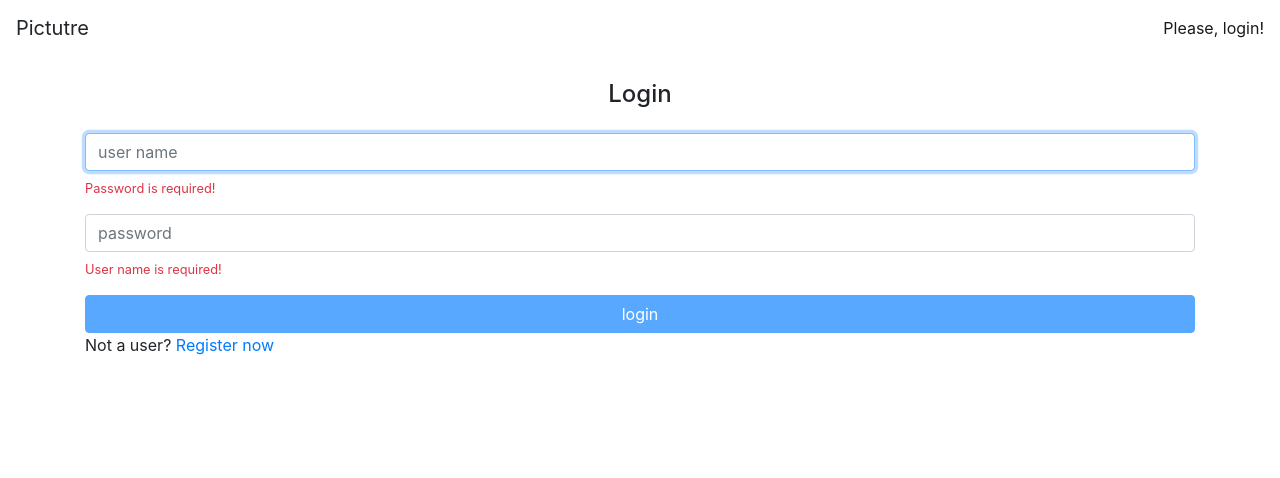
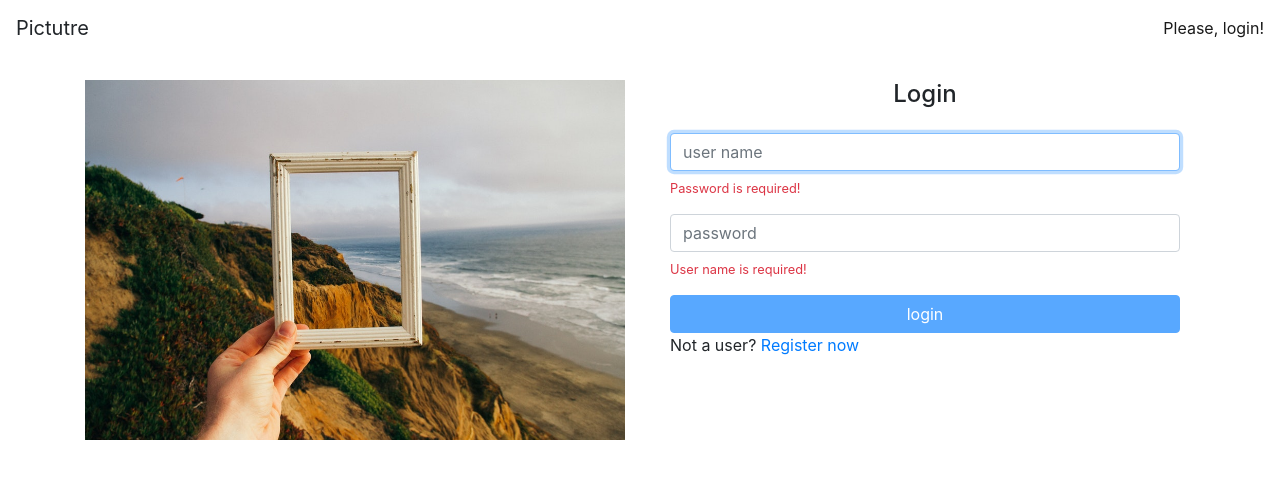
Before and after one commit to rafaelpllopes/praticando_angular, an Angular app in the folder picture/: page /#/ in a window 1280 px wide. Shown: the top 478 px of the page. Built offline with nearby package versions, Linux system fonts and the light colour scheme.

Commit message:
Criado rotas filhas.

```diff
--- a/picture/src/app/app.routing.module.ts
+++ b/picture/src/app/app.routing.module.ts
@@ -8,17 +8,28 @@ import { PhotoListComponent } from './photos/photo-list/photo-list.component';
 import { SigninComponent } from './home/signin/signin.component';
 import { AuthGuard } from './core/auth/auth.guard';
 import { SignupComponent } from './home/signup/signup.component';
+import { HomeComponent } from './home/home.component';
 
 const routes: Routes = [
-    { path: '', component: SigninComponent, canActivate: [ AuthGuard ] },
-    { path: 'signup', component: SignupComponent },
+    {
+        path: '',
+        component: HomeComponent,
+        canActivate: [ AuthGuard ],
+        children: [
+            { path: '', component: SigninComponent },
+            { path: 'signup', component: SignupComponent },
+        ]
+    },
+
     { path: 'user/:userName', component: PhotoListComponent, resolve: { photos: PhotoListResolver } },
     { path: 'p/add', component: PhotoFormComponent },
     { path: '**', component: NotFoundComponent }
 ];
 
 @NgModule({
-    imports: [ RouterModule.forRoot(routes) ],
+    imports: [ RouterModule.forRoot(routes, {
+        useHash: true
+    }) ],
     exports: [ RouterModule ]
 })
 export class AppRoutingModule { }
--- /dev/null
+++ b/picture/src/app/home/home.component.html
@@ -0,0 +1,10 @@
+<section class="container">
+  <div class="row">
+    <div class="col-md-6 mb-2">
+      <img src="/assets/img/home.jpg" alt="welcome" class="img-fluid d-none d-sm-block">
+    </div>
+    <div class="col-md-6">
+      <router-outlet></router-outlet>
+    </div>
+  </div>
+</section>
--- /dev/null
+++ b/picture/src/app/home/home.component.ts
@@ -0,0 +1,14 @@
+import { Component, OnInit } from '@angular/core';
+
+@Component({
+  templateUrl: './home.component.html',
+  styleUrls: ['./home.component.css']
+})
+export class HomeComponent implements OnInit {
+
+  constructor() { }
+
+  ngOnInit() {
+  }
+
+}
--- a/picture/src/app/home/home.module.ts
+++ b/picture/src/app/home/home.module.ts
@@ -7,6 +7,7 @@ import { ReactiveFormsModule, FormsModule } from '@angular/forms';
 import { SigninComponent } from './signin/signin.component';
 import { VmessageModule } from '../shared/vmessage/vmessage.module';
 import { SignupComponent } from './signup/signup.component';
+import { HomeComponent } from './home.component';
 
 
 @NgModule({
@@ -18,6 +19,6 @@ import { SignupComponent } from './signup/signup.component';
     FormsModule,
     HttpClientModule
   ],
-  declarations: [ SigninComponent, SignupComponent ]
+  declarations: [ SigninComponent, SignupComponent, HomeComponent ]
 })
 export class HomeModule { }
--- a/picture/src/app/home/signin/signin.component.ts
+++ b/picture/src/app/home/signin/signin.component.ts
@@ -21,6 +21,7 @@ export class SigninComponent implements OnInit {
       userName: ['', Validators.required],
       password: ['', Validators.required]
     });
+    this.paltformDetectorService.isPlatformBrowser() && this.userNameInput.nativeElement.focus();
   }
 
   login() {
--- a/picture/src/app/home/signup/signup.component.html
+++ b/picture/src/app/home/signup/signup.component.html
@@ -3,7 +3,7 @@
     <form [formGroup]="signupForm" class="form mt-4" (submit)="signup()">
 
         <div class="form-group">
-          <input formControlName="email" type="email" class="form-control" placeholder="email" autofocus="autofocus">
+          <input formControlName="email" type="email" class="form-control" placeholder="email" autofocus="autofocus" #inputEmail>
           <app-vmessage *ngIf="signupForm.get('email').errors?.required" text="email is required!"></app-vmessage>
           <app-vmessage *ngIf="signupForm.get('email').errors?.email" text="email invalid!"></app-vmessage>
         </div>
--- a/picture/src/app/home/signup/signup.component.ts
+++ b/picture/src/app/home/signup/signup.component.ts
@@ -1,10 +1,11 @@
-import { Component, OnInit } from '@angular/core';
+import { Component, OnInit, ViewChild, ElementRef } from '@angular/core';
 import { FormGroup, FormBuilder, Validators } from '@angular/forms';
 import { lowerCaseValidator } from '../../shared/validators/lower-case.validator';
 import { UserNotTakenValidatorService } from './user-not-taken.validator.service';
 import { NewUser } from './new-user';
 import { SignupService } from './signup.service';
 import { Router } from '@angular/router';
+import { PlatformDetectorService } from '../../core/platform-detector/platform-detector.service';
 
 @Component({
   templateUrl: './signup.component.html',
@@ -13,8 +14,9 @@ import { Router } from '@angular/router';
 export class SignupComponent implements OnInit {
 
   signupForm: FormGroup;
+  @ViewChild('inputEmail') inputEmail: ElementRef<HTMLInputElement>;
 
-  constructor(private formBuilder: FormBuilder, private userNotTakenValidatorService: UserNotTakenValidatorService, private signupService: SignupService, private router: Router) { }
+  constructor(private formBuilder: FormBuilder, private userNotTakenValidatorService: UserNotTakenValidatorService, private signupService: SignupService, private router: Router, private paltformDetectorService: PlatformDetectorService) { }
 
   ngOnInit(): void {
     this.signupForm = this.formBuilder.group({
@@ -36,6 +38,8 @@ export class SignupComponent implements OnInit {
     ],
       password: ['', [Validators.required, Validators.minLength(8), Validators.maxLength(14)]]
     });
+
+    this.paltformDetectorService.isPlatformBrowser() && this.inputEmail.nativeElement.focus();
   }
 
   signup() {
```
Also changed, not shown: picture/src/app/home/home.component.css (added), picture/src/assets/img/home.jpg (added), 1 other file (tests, documents, lock files or other folders).
